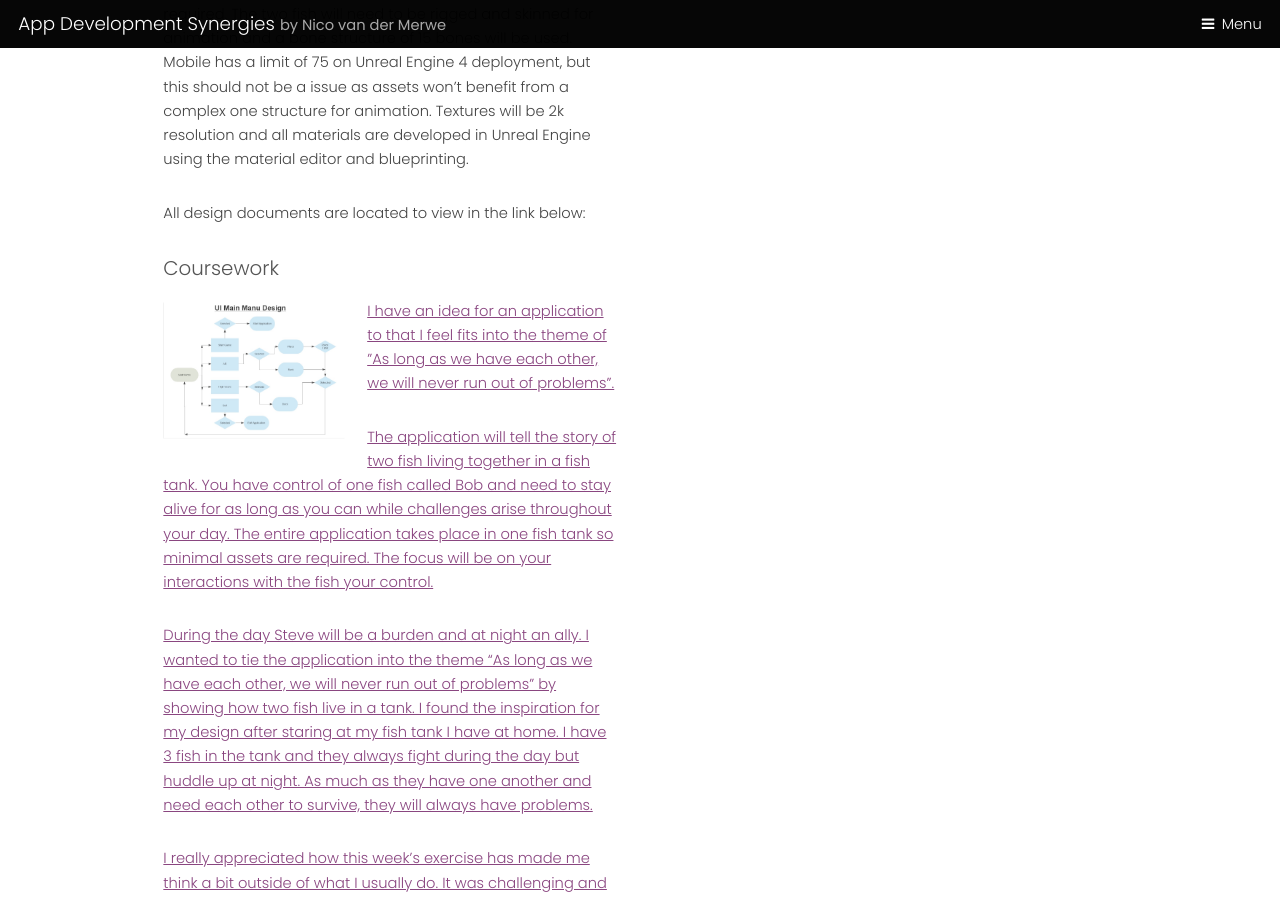
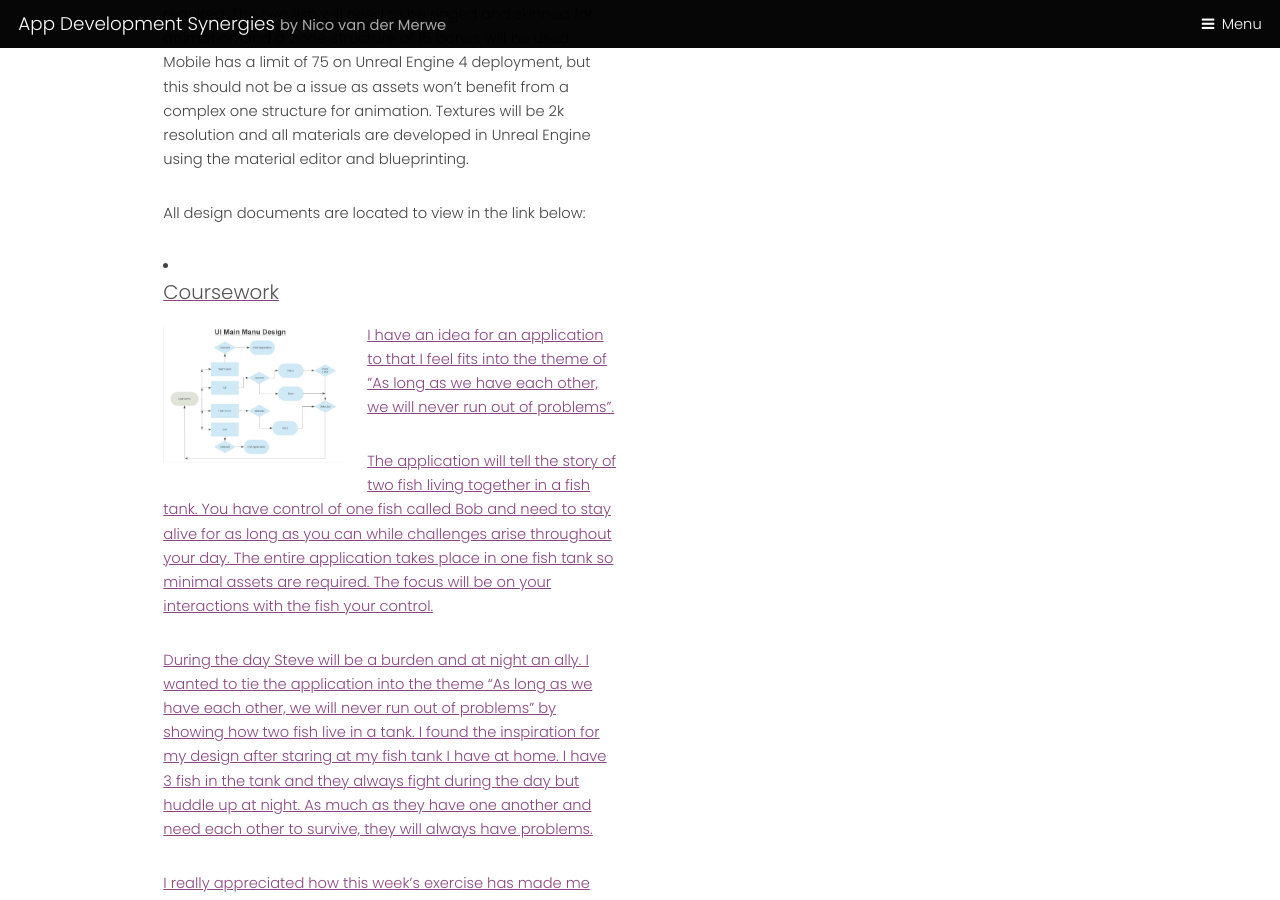
Before and after one commit to NicoVDMerweCRJ/NicoVDMerweCRJ.github.io, a Jekyll site: the page appdevelopmentsynergies.html, which Jekyll copies as it is, in a window 1280 px wide and 900 px high, scrolled down 2954 px. Built offline with Jekyll 4.4.1, drawn with Linux system fonts in a browser that asks for light colours.

```diff
--- a/appdevelopmentsynergies.html
+++ b/appdevelopmentsynergies.html
@@ -79,7 +79,7 @@ Animation will be physics driven for some objects so only basic rigging and bone
 Textures will be 2k resolution and all materials are developed in Unreal Engine using the material editor and blueprinting.</p>
 							<p> All design documents are located to view in the link below:
 
-							<a href="https://github.com/NicoVDMerweCRJ/NicoVDMerweCRJ.github.io/tree/master/App%20Development%20Synergies/Week%201/Documents">
+							<li><a href="https://github.com/NicoVDMerweCRJ/NicoVDMerweCRJ.github.io/tree/master/App%20Development%20Synergies/Week%201/Documents"></li>
 
 							<h3>Coursework</h4>
 							<p><span class="image left"><img src="App Development Synergies/Week 1/Documents/UIMainMenuDesignFlowChart.jpg" alt="" /></span>I have an idea for an application to that I feel fits into the theme of ”As long as we have each other, we will never run out of problems”.</p>
@@ -88,7 +88,7 @@ Textures will be 2k resolution and all materials are developed in Unreal Engine
 							<p>I really appreciated how this week’s exercise has made me think a bit outside of what I usually do. It was challenging and getting the blog up and running on github pages was also a great experience in setting up and I see the value of git hub beyond just hosting code repositories, but seeing the potential of hosting a blog or examples of work done on a domain of your choice.</p>
 							<p>Linked below links my Week 1 documents github folder that contains my Creative Piece documents that outline the design of my application.</p>
 
-							<a href="https://github.com/NicoVDMerweCRJ/NicoVDMerweCRJ.github.io/tree/master/App%20Development%20Synergies/Week%201/Documents">
+							<li><a href="https://github.com/NicoVDMerweCRJ/NicoVDMerweCRJ.github.io/tree/master/App%20Development%20Synergies/Week%201/Documents"> </li>
 
 							<h3>Blog Entry</h4>
 							<p></p>
```
